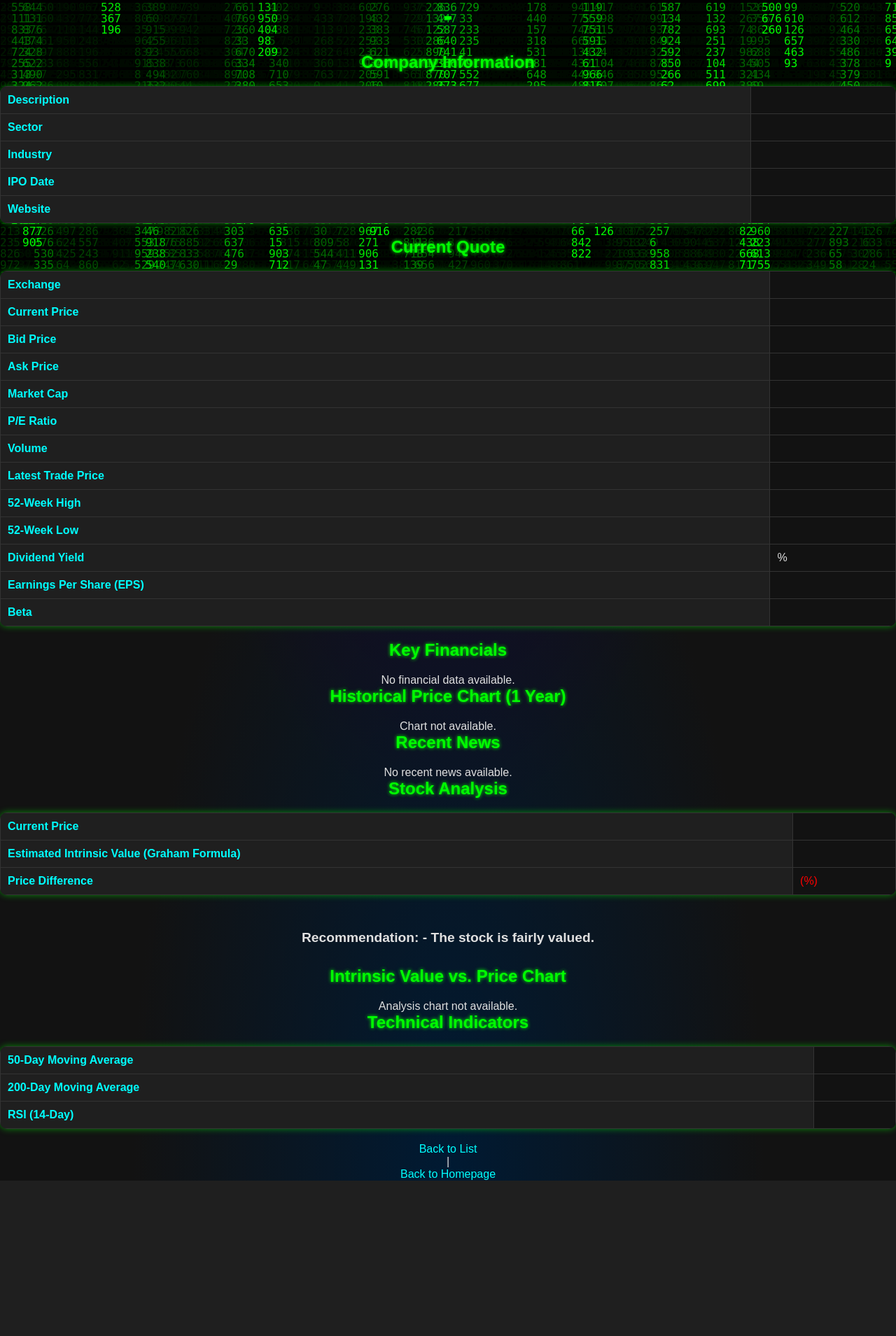
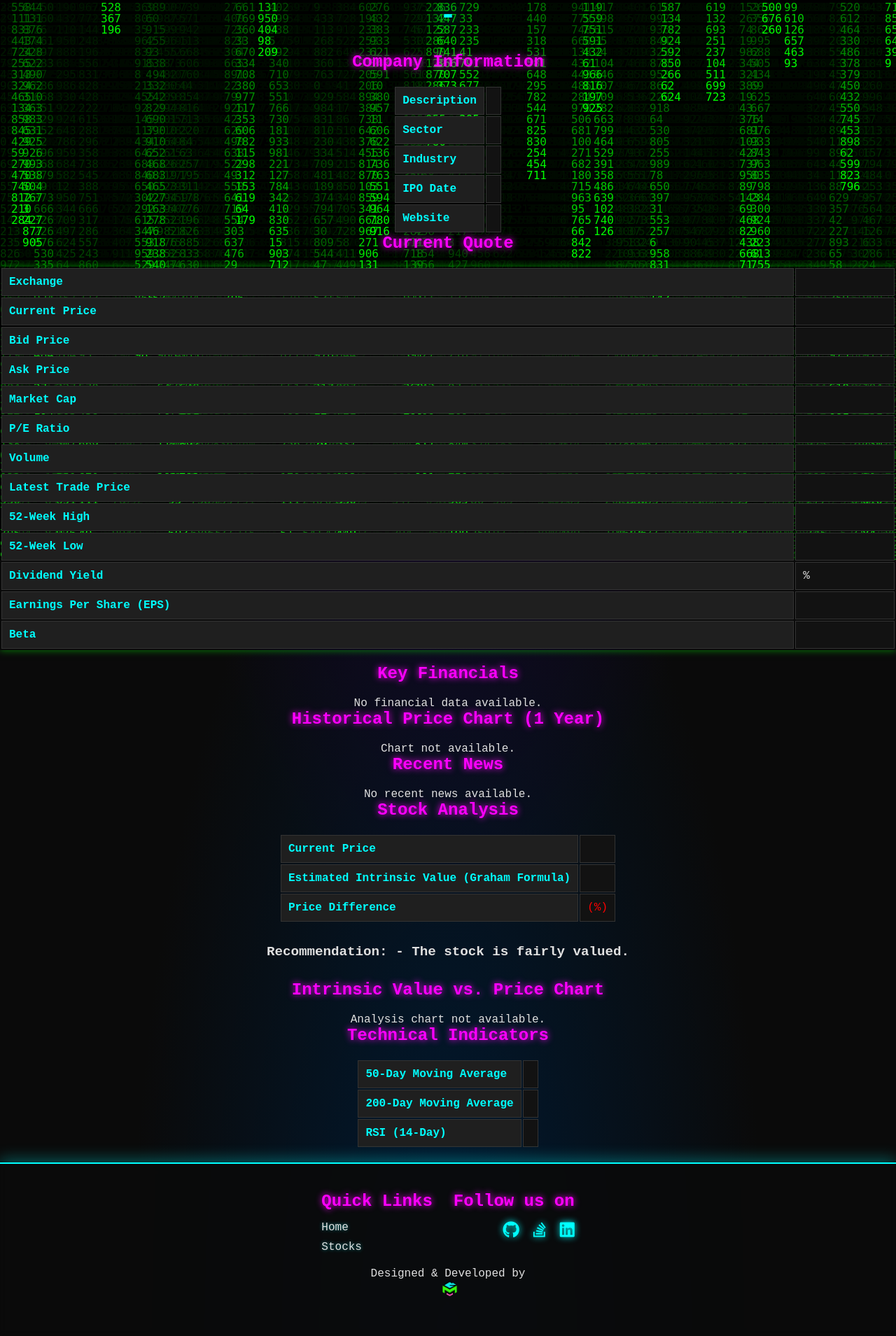
Before and after one commit to metacoder87/StockMaster, a Flask app: template app/templates/stock_details.html in a window 1280 px wide. Shown: the whole page at 70% size. Before the commit the page ends 1687 px from the top, so only its background shows below. Run offline with Flask 3, Linux system fonts and the light colour scheme; the template is opened without the code that fills it, so the values that code supplies are empty; parts of the project's set-up code (start-up, migrations or seed data) failed here and were passed over; some libraries are stand-ins or nearby versions.

Commit message:
Adds a footer

```diff
--- a/app/templates/stock_details.html
+++ b/app/templates/stock_details.html
@@ -5,125 +5,8 @@
     <meta charset="UTF-8">
     <title>{{ data.symbol }} Details</title>
     <link rel="stylesheet" href="{{ url_for('static', filename='styles/style.css') }}">
-    <style>
-        /* Additional styles to enhance dark neon theme */
-        body {
-            background-color: #121212;
-            color: #e0e0e0;
-            font-family: 'Arial', sans-serif;
-        }
-
-        h1,
-        h2,
-        h3 {
-            color: #00ff00;
-            /* Neon green */
-            text-shadow: 0 0 5px #00ff00;
-        }
-
-        table {
-            width: 100%;
-            border-collapse: collapse;
-            margin-bottom: 20px;
-            margin-right: 20%;
-            margin-left: 20%;
-            box-shadow: 0 0 10px rgba(0, 255, 0, 0.5);
-            border-radius: 10px;
-            overflow: hidden;
-            background-color: #1f1f1f;
-            /* Darker background for tables */
-        }
-
-        th,
-        td {
-            padding: 10px;
-            border: 1px solid #333;
-            text-align: left;
-            background-color: #121212;
-        }
-
-        th {
-            background-color: #1f1f1f;
-            color: #00ffff;
-            /* Neon cyan */
-        }
-
-        .positive {
-            color: #00ff00;
-            /* Green for positive */
-        }
-
-        .negative {
-            color: #ff0000;
-            /* Red for negative */
-        }
-
-        .recommendation {
-            font-weight: bold;
-            font-size: 1.2em;
-            padding: 10px;
-            border-radius: 5px;
-            margin: 20px 0;
-        }
-
-        .buy {
-            background-color: #002200;
-            border: 1px solid #00ff00;
-            color: #00ff00;
-        }
-
-        .sell {
-            background-color: #220000;
-            border: 1px solid #ff0000;
-            color: #ff0000;
-        }
-
-        .hold {
-            background-color: #222200;
-            border: 1px solid #ffff00;
-            color: #ffff00;
-        }
-
-        img.chart {
-            width: 100%;
-            max-width: 800px;
-            margin: 20px 0;
-            border: 1px solid #333;
-            box-shadow: 0 0 10px #00ff00;
-            border-radius: 10px;
-        }
-
-        ul.news {
-            list-style-type: none;
-            padding: 0;
-        }
-
-        ul.news li {
-            margin-bottom: 15px;
-            padding: 10px;
-            background-color: #1f1f1f;
-            border-radius: 5px;
-        }
-
-        ul.news li a {
-            color: #00ffff;
-            text-decoration: none;
-        }
-
-        ul.news li a:hover {
-            text-decoration: underline;
-        }
-
-        #matrixCanvas {
-            position: fixed;
-            top: 0;
-            left: 0;
-            width: 100%;
-            height: 100%;
-            z-index: -1; /* ensures it's behind the page content */
-            background: black;
-        }
-    </style>
+    <link rel="stylesheet" href="https://use.fontawesome.com/releases/v5.8.1/css/all.css"
+        integrity="sha384-50oBUHEmvpQ+1lW4y57PTFmhCaXp0ML5d60M1M7uH2+nqUivzIebhndOJK28anvf" crossorigin="anonymous">
 </head>
 
 <body>
@@ -157,7 +40,7 @@
 
     <!-- Section: Current Quote -->
     <h2>Current Quote</h2>
-    <table>
+    <table class="quote-table">
         <tr>
             <th>Exchange</th>
             <td>{{ data.exchange }}</td>
@@ -323,8 +206,43 @@
             <td>{{ data.rsi }} {% if data.rsi < 30 %}(Oversold){% elif data.rsi> 70 %}(Overbought){% endif %}</td>
         </tr>
     </table>
+<footer class="footer">
+    <div class="footer-container">
+        <div class="quick-links">
+            <h3>Quick Links</h3>
+            <ul>
+                <li><a href="/">Home</a></li>
+                <li><a href="/all_stocks">Stocks</a></li>
+            </ul>
+        </div>
+        <div class="social">
+            <h3>Follow us on</h3>
+            <ul>
+                <li>
+                    <a href="https://github.com/metacoder87">
+                        <i class="fab fa-github"></i>
+                    </a>
+                </li>
+                <li>
+                    <a href="https://stackoverflow.com/users/8031257/metag">
+                        <i class="fab fa-stack-overflow"></i>
+                    </a>
+                </li>
+                <li><a href="https://www.linkedin.com/company/g-m-cubed">
+                        <i class="fab fa-linkedin"></i>
+                    </a>
+                </li>
+            </ul>
+        </div>
+    </div>
+    <div id="design-tag">
+        <p>Designed & Developed by</p>
+        <a href="https://gmcubedesigns.com" target="_blank">
+            <img src="{{ url_for('static', filename='images/gm_cubed_neon.png') }}" alt="GM Cubed Designs Logo">
+        </a>
 
-    <a href="/all_stocks">Back to List</a> | <a href="/">Back to Homepage</a>
+    </div>
+</footer>
 </body>
 
 <script>
```
Also changed, not shown: app/templates/all_stocks.html (+39 -0 lines), app/templates/index.html (+39 -0 lines).
